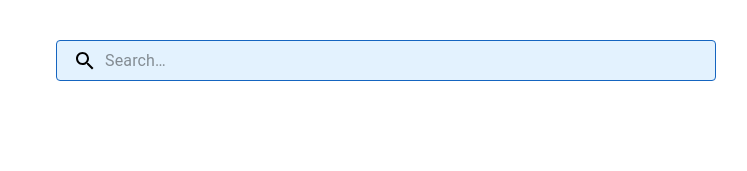
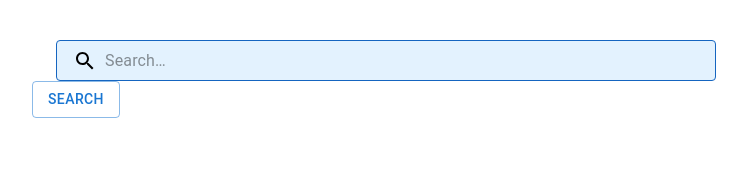
Before and after one commit to Tinameow/AnswerAlchemist, a React (Create React App) app in the folder frontend/: page /search in a window 1280 px wide. Shown: the top 171 px of the page, without its empty margins (258-1005 px from the left). Built offline with nearby package versions, Linux system fonts and the light colour scheme.

Commit message:
update current integration

```diff
--- a/frontend/src/pages/Search.js
+++ b/frontend/src/pages/Search.js
@@ -16,8 +16,12 @@ function Search(props) {
     const handleInputChange = (e) => {
       e.preventDefault();
       setSearchInput(e.target.value);
+    };
 
-      GetQnAList(e.target.value)
+    const handleClick = (e) => {
+      e.preventDefault();
+      if (!searchInput) return;
+      GetQnAList(searchInput)
       .then((data) => {
           setResults(data.results);
           setTags(data.tags);
@@ -45,8 +49,8 @@ function Search(props) {
         <Stack spacing={2} sx={{ mt: 5 }} alignItems="center">
           <Box sx={{ width: { xs: 400, sm: 600, md: 700, lg: 700 } }}>
             <SearchBar onChange={handleInputChange} />
-            <Button>
-
+            <Button variant="outlined" onClick={handleClick} color="primary">
+              Search
             </Button>
           </Box>
           <Box sx={{ml: 3}}>
```
Also changed, not shown: 1 other file (tests, documents, lock files or other folders). Lines whose indentation alone changed are shown as unchanged.
